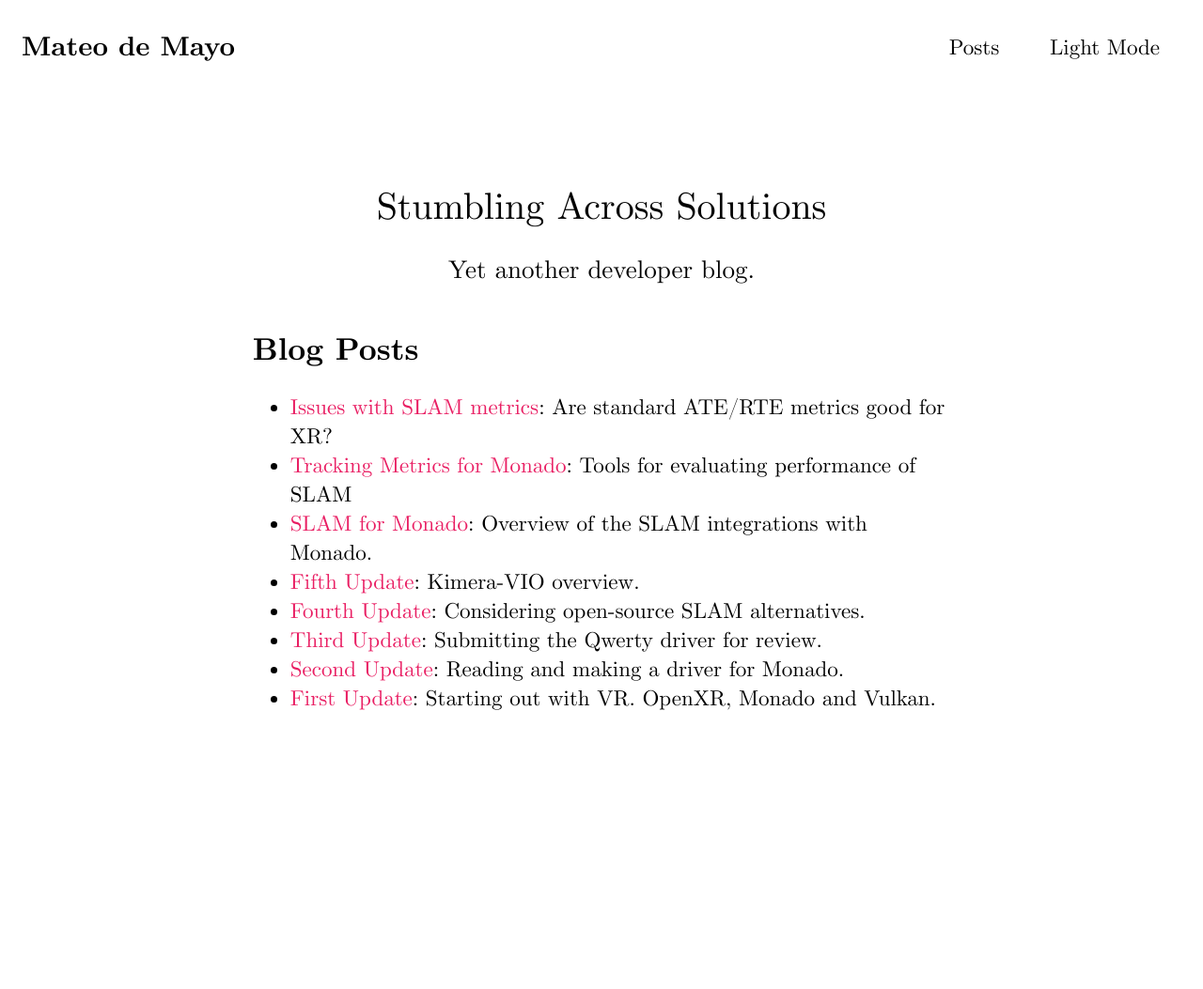
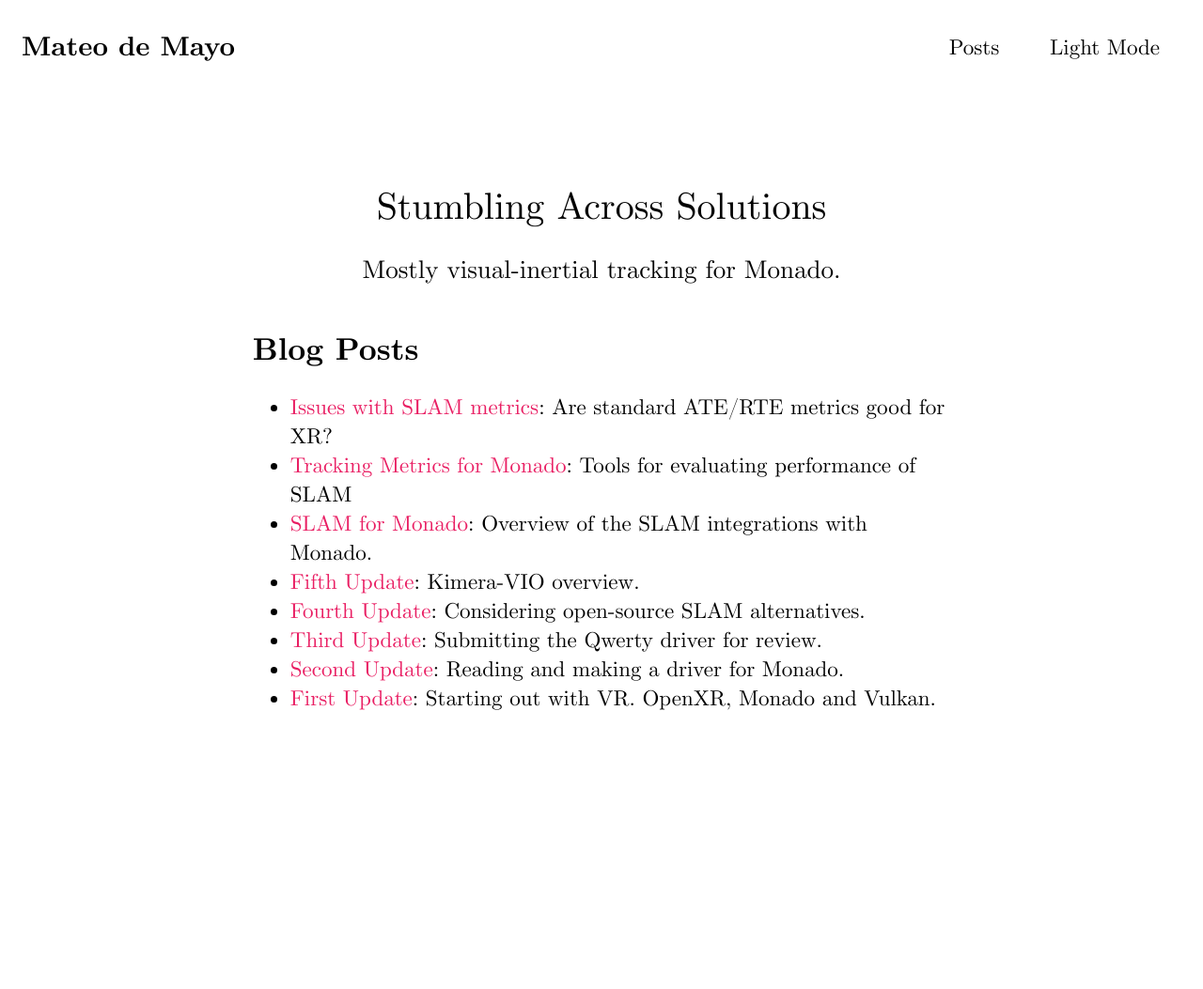
Before and after one commit to mateosss/mateosss.github.io, a Jekyll site: the page built from index.md, in a window 1280 px wide. Shown: the whole page at 94% size. Built offline with Jekyll 4.4.1, drawn with Linux system fonts in a browser that asks for light colours.

Commit message:
Update subtitle

```diff
--- a/index.md
+++ b/index.md
@@ -1,7 +1,7 @@
 ---
 layout: home
 title: Stumbling Across Solutions
-subtitle: Yet another developer blog.
+subtitle: Mostly visual-inertial tracking for Monado.
 ---
 
 ## Blog Posts
```
